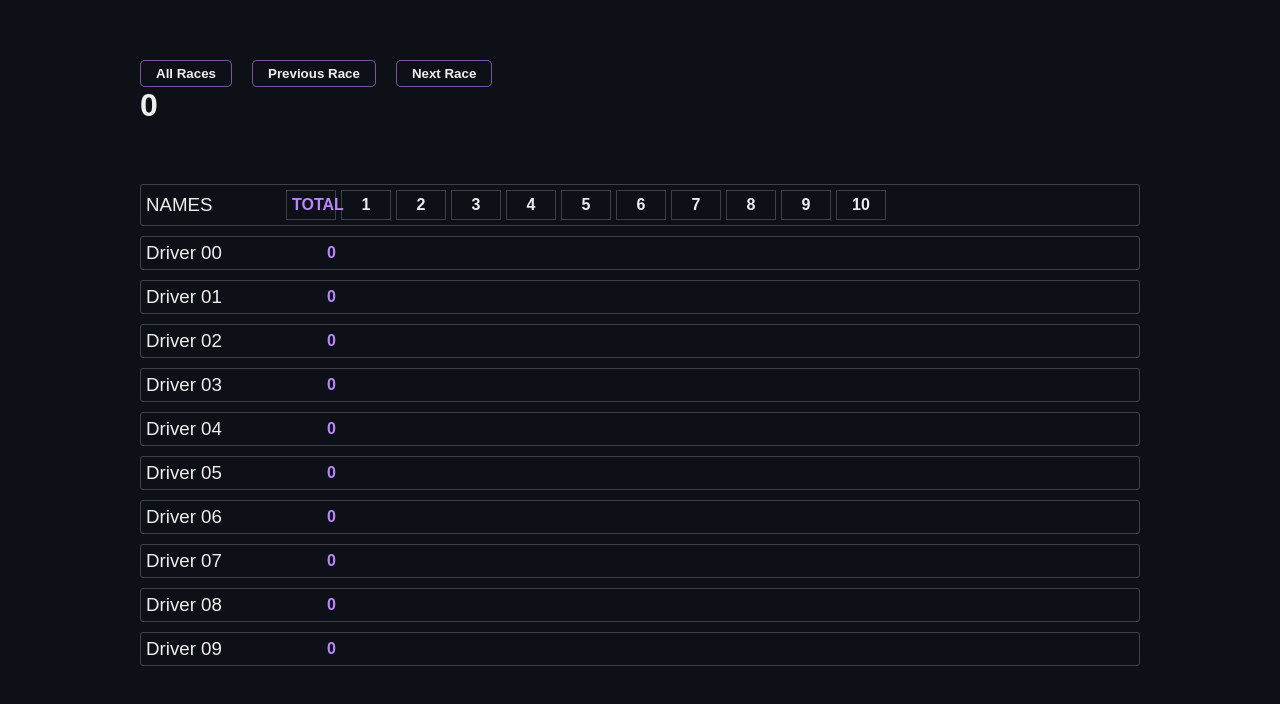
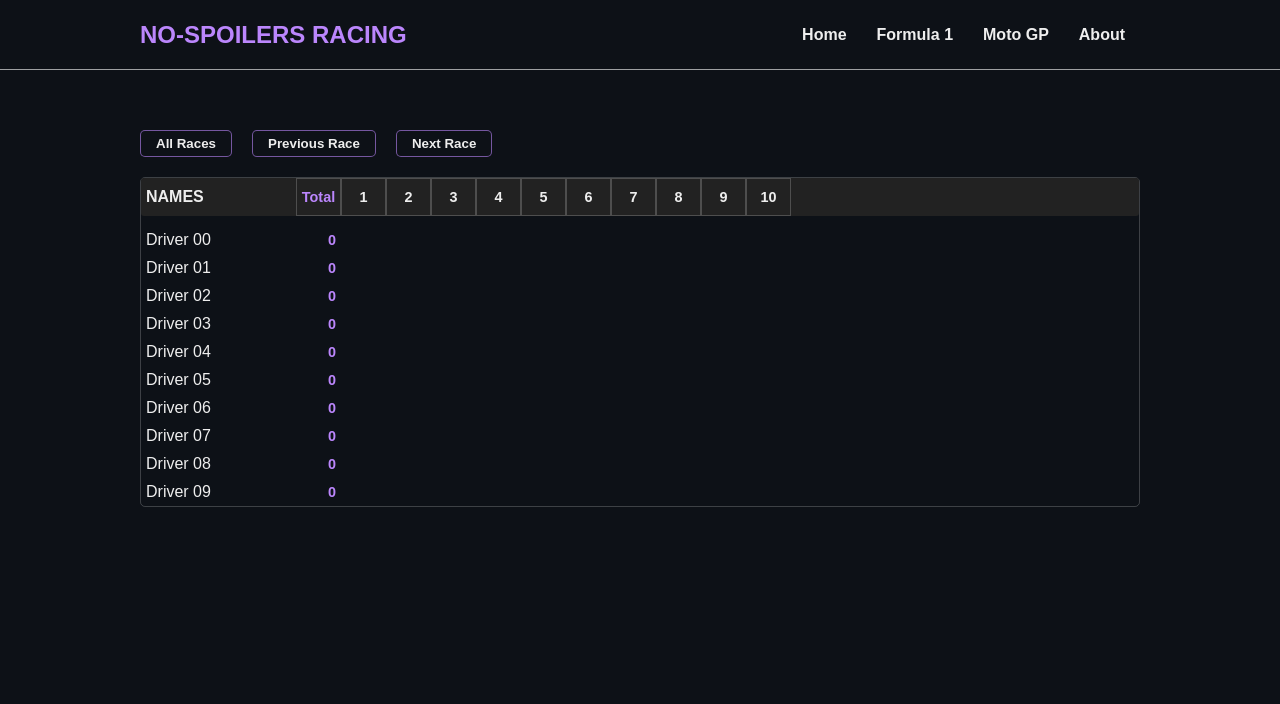
Before and after one commit to oscardbg/racing-standings, a React (Vite) app: page /f1 in a window 1280 px wide. Shown: the top 704 px of the page. Built offline with nearby package versions, Linux system fonts and the light colour scheme.

Commit message:
Router added, table styles modified

```diff
--- a/package.json
+++ b/package.json
@@ -12,6 +12,7 @@
   "dependencies": {
     "react": "^18.2.0",
     "react-dom": "^18.2.0",
+    "react-router-dom": "^6.15.0",
     "sass": "^1.66.1"
   },
   "devDependencies": {
--- a/src/App.jsx
+++ b/src/App.jsx
@@ -1,58 +1,26 @@
-import { useGlobalContext } from "./context";
+import { BrowserRouter, Routes, Route } from "react-router-dom";
+
+import Navbar from "./components/Navbar";
+
+import Home from "./pages/Home";
+import Formula1 from "./pages/Formula1";
+import Motogp from "./pages/Motogp";
+import About from "./pages/About";
 
 const App = () => {
-  const { num, allRaces, nextRaceTotal, prevRaceTotal } = useGlobalContext();
-
   return (
     <>
-      <div className="container">
-        <div className="btns">
-          <button className="btn flt" onClick={allRaces}>
-            All Races
-          </button>
-          <button className="btn flt" onClick={prevRaceTotal}>
-            Previous Race
-          </button>
-          <button className="btn flt" onClick={nextRaceTotal}>
-            Next Race
-          </button>
+      <BrowserRouter>
+        <Navbar />
+        <div className="container">
+          <Routes>
+            <Route path="/" element={<Home />} />
+            <Route path="/f1" element={<Formula1 />} />
+            <Route path="/motogp" element={<Motogp />} />
+            <Route path="/about" element={<About />} />
+          </Routes>
         </div>
-        <h1>{num}</h1>
-        <DriversList />
-      </div>
-    </>
-  );
-};
-
-const DriversList = () => {
-  const { num, races, drivers, totalByRaces } = useGlobalContext();
-
-  return (
-    <>
-      <ul className="driver-list">
-        <li>
-          <h3>Names</h3>
-          <div className="scores">
-            <span>Total</span>
-            {[...Array(races)].map((_, i) => (
-              <span key={i} onClick={() => totalByRaces(i + 1)}>
-                {i + 1}
-              </span>
-            ))}
-          </div>
-        </li>
-        {drivers.map((driver) => (
-          <li key={driver.id}>
-            <h3>{driver.name}</h3>
-            <div className="scores">
-              <span>{driver.total}</span>
-              {[...Array(num)].map((_, i) => (
-                <span key={i}>{driver.scores[i]}</span>
-              ))}
-            </div>
-          </li>
-        ))}
-      </ul>
+      </BrowserRouter>
     </>
   );
 };
--- a/src/assets/scss/elements/_base.scss
+++ b/src/assets/scss/elements/_base.scss
@@ -21,6 +21,36 @@ body {
   margin: 0 auto;
 }
 
+// Navbar
+nav {
+  height: 70px;
+  display: flex;
+  align-items: center;
+  border-bottom: 1px solid rgba(#fff, 0.6);
+  .container {
+    flex-grow: 1;
+    display: flex;
+    justify-content: space-between;
+    align-items: center;
+  }
+  .main-link {
+    color: $primary;
+    text-transform: uppercase;
+    padding: 10px 0;
+  }
+  ul {
+    display: flex;
+    a {
+      color: #eee;
+      font-weight: bold;
+      padding: 20px 15px;
+      &:hover {
+        color: $primary;
+      }
+    }
+  }
+}
+
 // Filter buttons
 .btns {
   margin-top: 60px;
@@ -32,37 +62,47 @@ body {
 
 // Driver List
 .driver-list {
-  margin-top: 60px;
+  margin-top: 20px;
+  border: 1px solid rgba(#fff, 0.2);
+  border-radius: 5px;
+
+  // List Row
   li {
     display: flex;
     align-items: center;
-    margin-bottom: 10px;
-    border: 1px solid rgba(#fff, 0.2);
     padding: 5px;
     border-radius: 3px;
-    gap: 20px;
+    // margin-bottom: 10px;
+
     &:first-child {
-      font-weight: bold;
-      text-transform: uppercase;
+      background-color: #222;
+      margin-bottom: 10px;
+      padding: 0 5px;
+      p {
+        text-transform: uppercase;
+        font-weight: bold;
+      }
       span {
         border: 1px solid rgba(#fff, 0.2);
-        padding: 5px;
+        padding: 10px 0;
         font-weight: bold;
         text-align: center;
         cursor: pointer;
       }
     }
-    h3 {
-      width: 120px;
-      font-weight: normal;
+    p {
+      width: 150px;
+      // font-weight: normal;
     }
     .scores {
       display: flex;
-      gap: 5px;
+      // gap: 5px;
     }
     span {
-      width: 50px;
+      width: 45px;
       display: block;
+      font-size: 0.9rem;
+      padding-right: 5px;
       text-align: right;
       &:first-child {
         color: $primary;
--- /dev/null
+++ b/src/components/F1Drivers.jsx
@@ -0,0 +1,36 @@
+import { useGlobalContext } from "../context";
+
+const F1Drivers = () => {
+  const { num, races, drivers, totalByRaces } = useGlobalContext();
+
+  return (
+    <>
+      <ul className="driver-list">
+        <li className="first-row">
+          <p>Names</p>
+          <div className="scores">
+            <span>Total</span>
+            {[...Array(races)].map((_, i) => (
+              <span key={i} onClick={() => totalByRaces(i + 1)}>
+                {i + 1}
+              </span>
+            ))}
+          </div>
+        </li>
+        {drivers.map((driver) => (
+          <li key={driver.id}>
+            <p>{driver.name}</p>
+            <div className="scores">
+              <span>{driver.total}</span>
+              {[...Array(num)].map((_, i) => (
+                <span key={i}>{driver.scores[i]}</span>
+              ))}
+            </div>
+          </li>
+        ))}
+      </ul>
+    </>
+  );
+};
+
+export default F1Drivers;
--- /dev/null
+++ b/src/components/Navbar.jsx
@@ -0,0 +1,31 @@
+import { Link } from "react-router-dom";
+
+const Navbar = () => {
+  return (
+    <>
+      <nav>
+        <div className="container">
+          <Link to="/" className="main-link">
+            <h1>no-spoilers racing</h1>
+          </Link>
+          <ul>
+            <li>
+              <Link to="/">Home</Link>
+            </li>
+            <li>
+              <Link to="/f1">Formula 1</Link>
+            </li>
+            <li>
+              <Link to="/motogp">Moto GP</Link>
+            </li>
+            <li>
+              <Link to="/about">About</Link>
+            </li>
+          </ul>
+        </div>
+      </nav>
+    </>
+  );
+};
+
+export default Navbar;
--- /dev/null
+++ b/src/pages/About.jsx
@@ -0,0 +1,14 @@
+const About = () => {
+  return (
+    <>
+      <h2>About</h2>
+      <p>
+        Lorem ipsum dolor sit amet consectetur adipisicing elit. Expedita, ducimus. Facilis eius maiores a
+        sequi facere voluptates ipsa eveniet quod iusto odit nulla, quo est, laboriosam deserunt excepturi
+        mollitia voluptatem, id explicabo pariatur fugit consequatur veniam tenetur harum! Tempore, omnis.
+      </p>
+    </>
+  );
+};
+
+export default About;
--- /dev/null
+++ b/src/pages/Formula1.jsx
@@ -0,0 +1,26 @@
+import { useGlobalContext } from "../context";
+
+import F1Drivers from "../components/F1Drivers";
+
+const Formula1 = () => {
+  const { allRaces, prevRaceTotal, nextRaceTotal } = useGlobalContext();
+
+  return (
+    <>
+      <div className="btns">
+        <button className="btn flt" onClick={allRaces}>
+          All Races
+        </button>
+        <button className="btn flt" onClick={prevRaceTotal}>
+          Previous Race
+        </button>
+        <button className="btn flt" onClick={nextRaceTotal}>
+          Next Race
+        </button>
+      </div>
+      <F1Drivers />
+    </>
+  );
+};
+
+export default Formula1;
--- /dev/null
+++ b/src/pages/Home.jsx
@@ -0,0 +1,15 @@
+import { Link } from "react-router-dom";
+
+const Home = () => {
+  return (
+    <>
+      <h2>Formula 1 and MotoGP 2023 Standings</h2>
+      <p>
+        Check the driver standings without any spoilers, pick the race and see the results until that event or
+        select all of them if you have already seen the races.
+      </p>
+    </>
+  );
+};
+
+export default Home;
--- /dev/null
+++ b/src/pages/Motogp.jsx
@@ -0,0 +1,9 @@
+const Motogp = () => {
+  return (
+    <>
+      <h2>Moto GP page</h2>
+    </>
+  );
+};
+
+export default Motogp;
--- a/src/reducer.js
+++ b/src/reducer.js
@@ -47,6 +47,9 @@ const reducer = (state, action) => {
     }
 
     case "TOTAL_BY_RACES": {
+      // Validate if payload is less or equal the current number of races
+      // if will go here
+
       const newList = state.drivers.map((driver) => {
         let newTotal = sumValues(driver.scores, payload);
         return { ...driver, total: newTotal };
```
Also changed, not shown: src/components/MotoDrivers.jsx (added), 1 other file (tests, documents, lock files or other folders).
